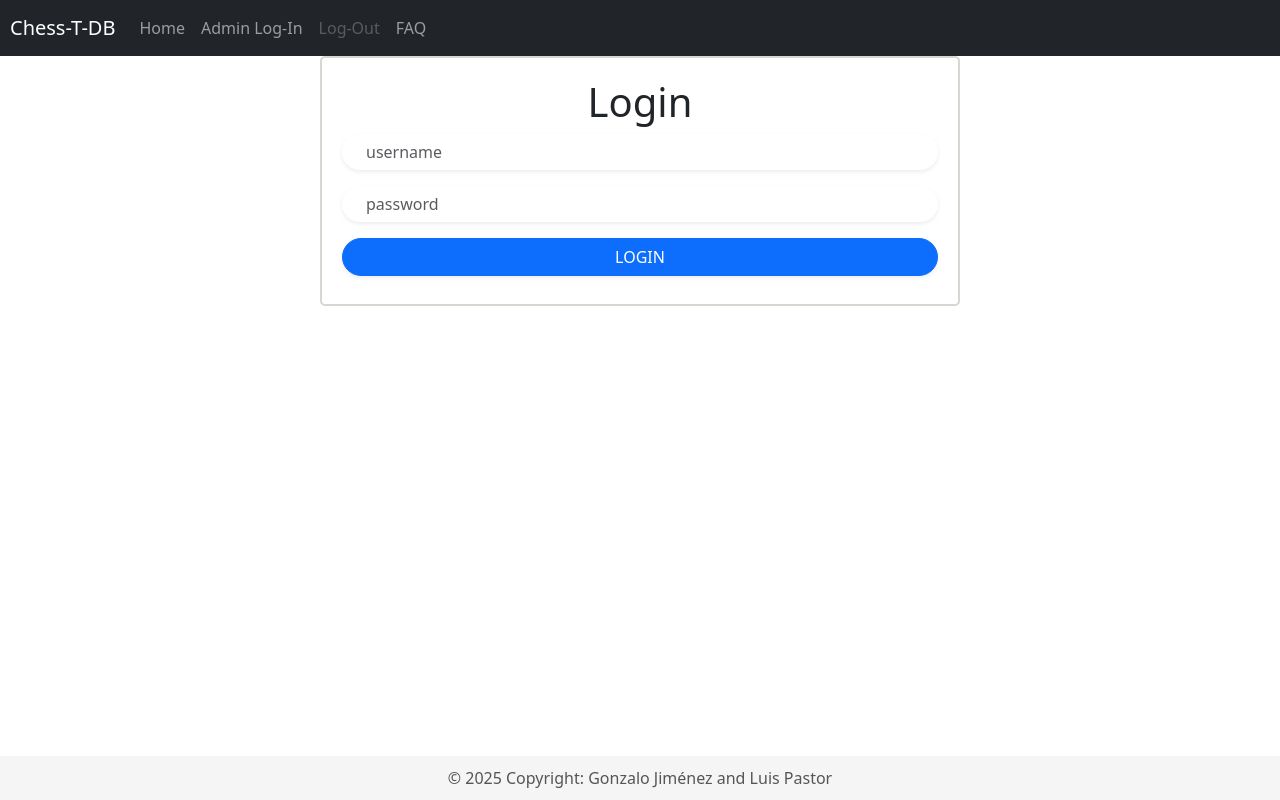
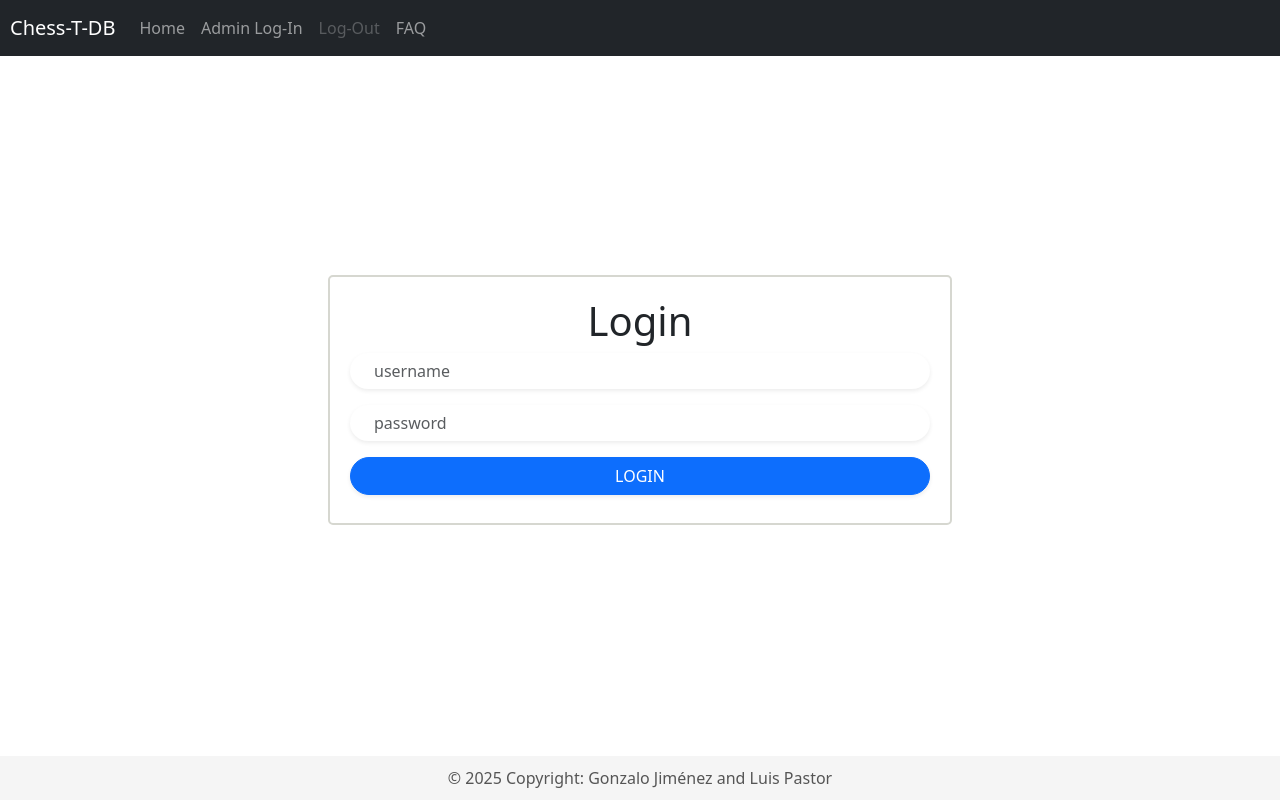
Before and after one commit to GonzaloJCC/Chess-Tournament, a Vue app in the folder chesstournament-client/: page /login in a window 1280 px wide. Built offline with nearby package versions, Linux system fonts and the light colour scheme; no server answers.

Commit message:
Center the login component

```diff
--- a/chesstournament-client/src/views/LoginView.vue
+++ b/chesstournament-client/src/views/LoginView.vue
@@ -1,7 +1,9 @@
 <template>
-  <LoginForm
-    @confirm-form="handleLogin"
-  />
+  <div class="login-container">
+    <LoginForm
+      @confirm-form="handleLogin"
+    />
+  </div>
 </template>
 
 <script setup>
@@ -20,4 +22,14 @@
 </script>
 
 <style scope>
+  .login-container {
+    position: absolute;
+  top: 50%;
+  left: 50%;
+  transform: translate(-50%, -50%);
+  /* Asegura que el contenedor esté centrado */
+  padding: 1rem;
+  box-sizing: border-box;
+  width: 100%;
+  }
 </style>
```
